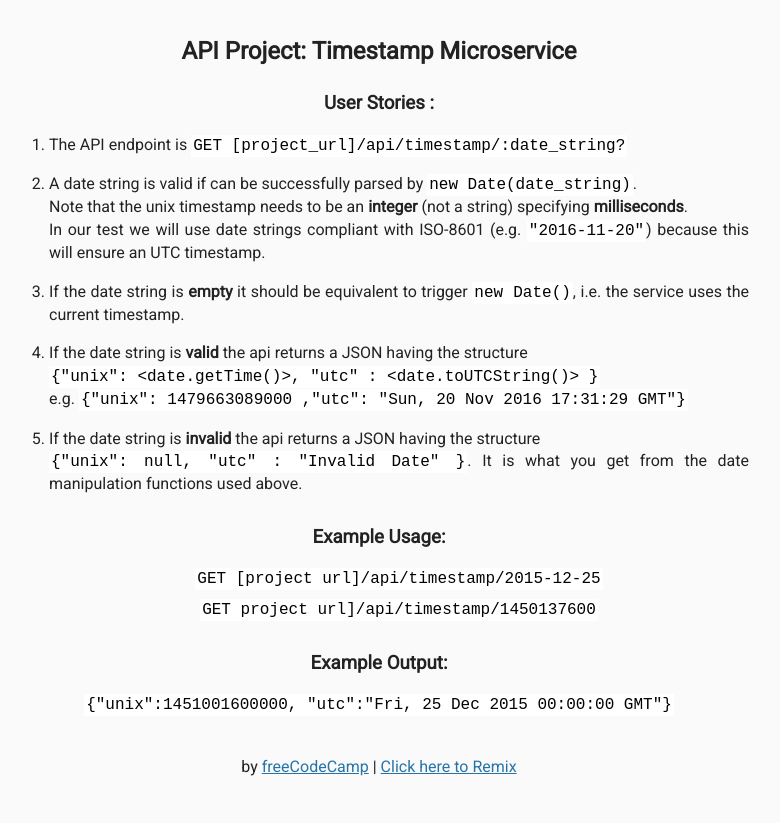
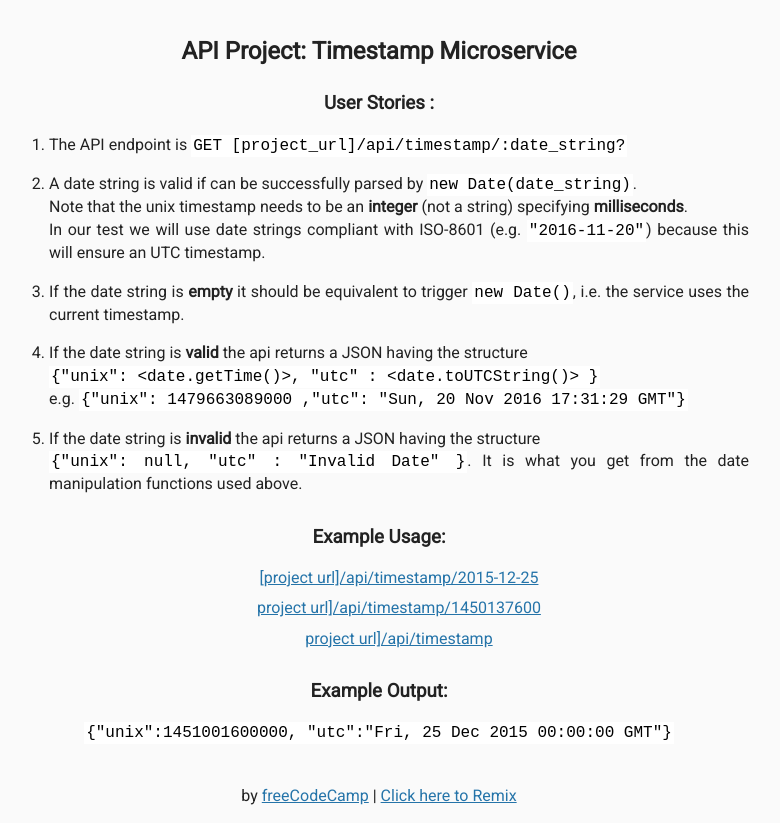
Before and after one commit to raditotev/timestamp-microservice, a website: page views/index.html in a window 1280 px wide. Shown: the whole page, without its empty margins (261-1041 px from the left). Before the commit the page ends 800 px from the top, so only its background shows below. Drawn offline with Linux system fonts and the light colour scheme; files that its build step writes are made by us from their sources.

Commit message:
👫😹 Checkpoint ./server.js:1232383/23 ./views/index.html:1232383/599

```diff
--- a/server.js
+++ b/server.js
@@ -28,6 +28,7 @@ app.get("/api/hello", function (req, res) {
   res.json({greeting: 'hello API'});
 });
 
+// timestamp API
 app.get('/api/timestamp/:date_string?', (req, res) => {
   var dateString = req.params.date_string;
   var date, utc, unix;
--- a/views/index.html
+++ b/views/index.html
@@ -31,8 +31,14 @@
         <h3>Example Usage:</h3>
         <ul>
           <li>
-            <code>GET [project url]/api/timestamp/2015-12-25</code></li>
-          <li><code>GET project url]/api/timestamp/1450137600</code></li>
+            <a href="https://knotty-plant.glitch.me/api/timestamp/2015-12-25" target="blank">[project url]/api/timestamp/2015-12-25</a>
+          </li>
+          <li>
+            <a href="https://knotty-plant.glitch.me/api/timestamp/1450137600" target="blank">project url]/api/timestamp/1450137600</a>
+          </li>
+          <li>
+            <a href="https://knotty-plant.glitch.me/api/timestamp" target="blank">project url]/api/timestamp</a>
+          </li>
         </ul>
 
         <h3>Example Output:</h3>
```
